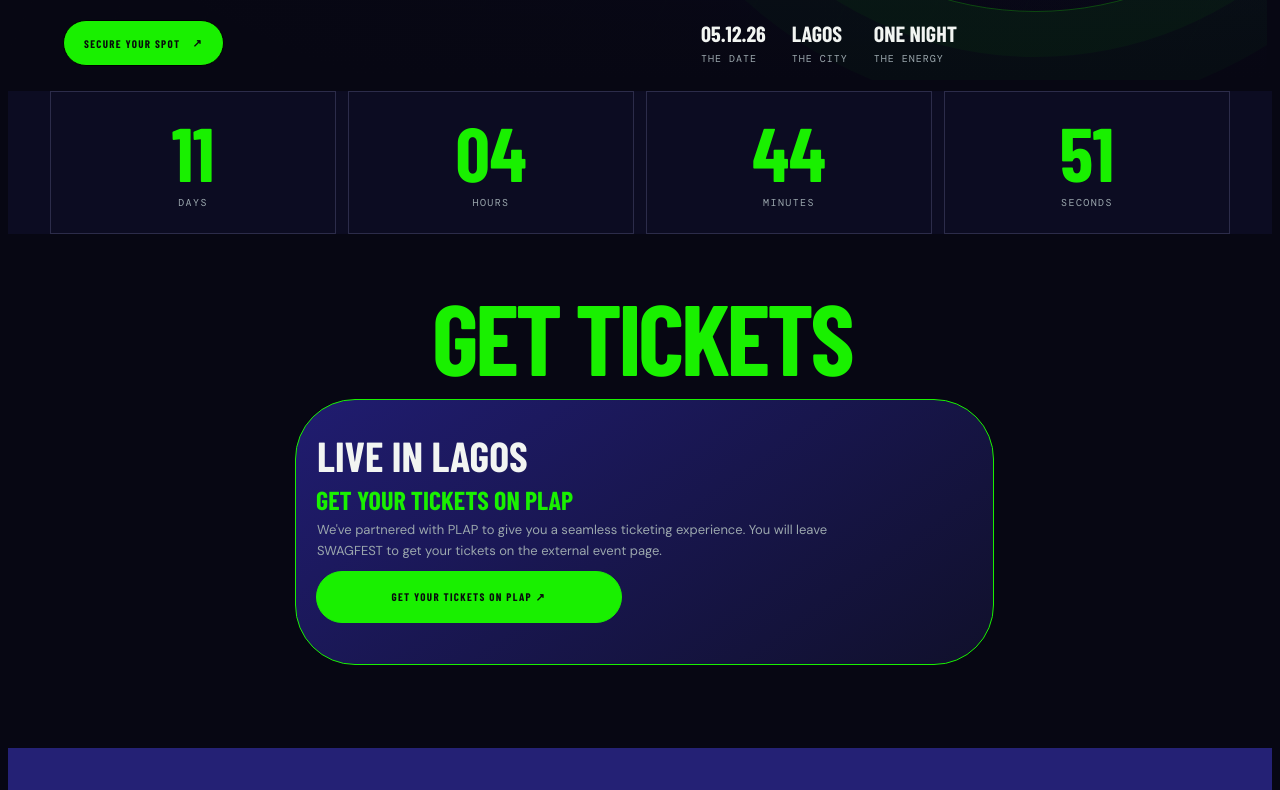
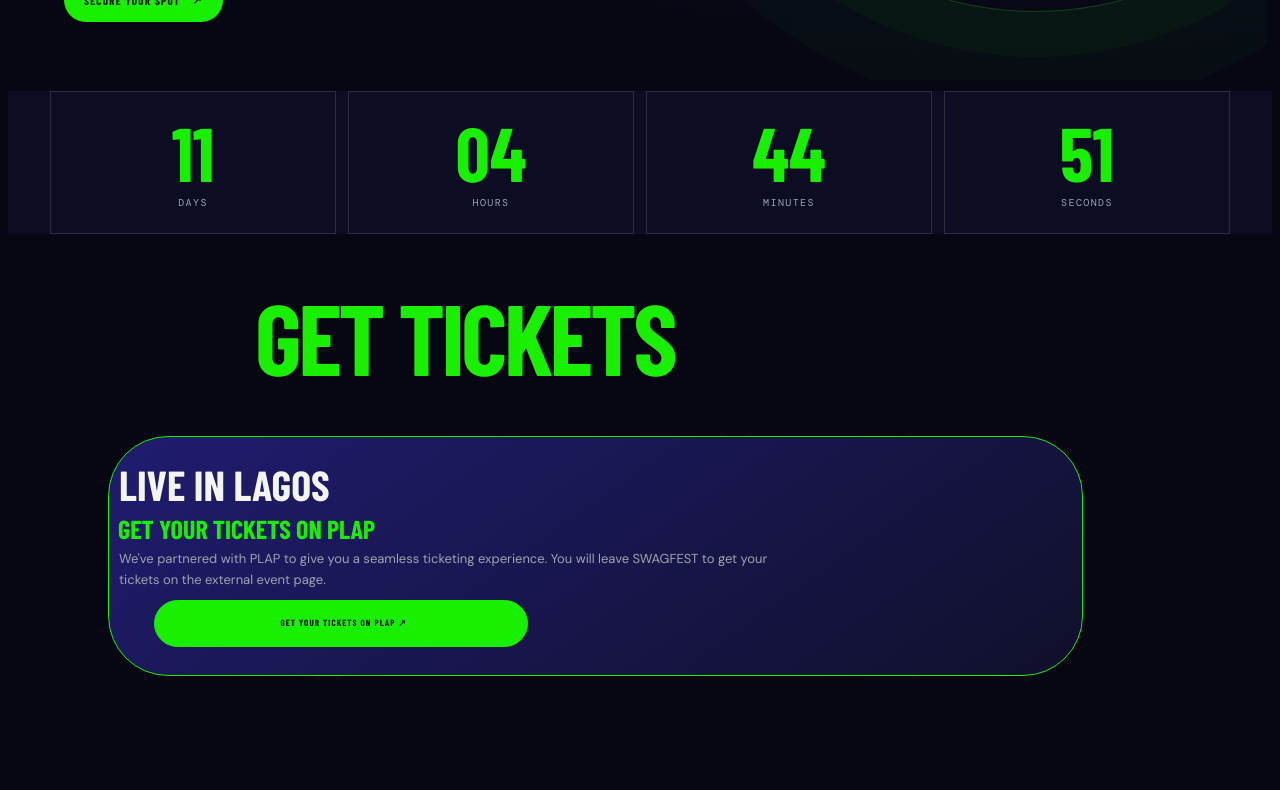
Before and after one commit to fxreonly/SWAGFEST, a plain HTML site: page index.html in a window 1280 px wide. Shown: the part 722-1512 px from the top of the page. Drawn offline with nearby package versions, Linux system fonts and the light colour scheme; a web font is replaced by a local one.

Commit message:
Add files via upload

```diff
--- a/index.html
+++ b/index.html
@@ -30,9 +30,9 @@
                 <div class="hero-bottom" style="padding: 0px; margin-bottom: -121px; margin-right: 97px; margin-top: 20px; position: static;">
                     <div class="">
                         <p class="hero-copy" style="padding-left: 5px; margin-left: 47px;">A gathering for sound, style and the people shaping what&apos;s next. One night. One frequency. All SWAG.</p>
-                        <a class="btn" href="#tickets" style="margin-left: 49px; margin-top: 21px; border-color: #000000; border-radius: 63px;">Secure your spot <span>&#8599;</span></a>
+                        <a class="btn" href="#tickets" style="margin-left: 49px; margin-top: 21px; border-color: #000000; border-radius: 63px; margin-bottom: 43px;">Secure your spot <span>&#8599;</span></a>
                     </div>
-                    <div class="hero-meta" style="margin-right: 199px; margin-top: -90px; margin-bottom: -1px; padding: 0px 10px 0px 0px;">
+                    <div class="hero-meta" style="padding: 0px 10px 62px 608px; margin: -90px -83px -1px -156px;">
                         <div>
                             <strong>05.12.26</strong><small>THE DATE</small>
                         </div>
@@ -69,15 +69,15 @@
                 <div class="wrap" style="padding: 0px; margin-top: 50px; margin-bottom: -359px;">
                     <div class="section-head" style="padding-left: 0px; padding-top: 0px; padding-bottom: 0px; margin: -73px -2px 65px -10px;">
                         <div>
-                            <h2 class="section-title"><font color="#19f000" style="padding: 0px 110px 0px 359px; width: -16px; height: 82px; margin-right: 238px; margin-left: 33px;" class="">GET TICKETS</font></h2>
+                            <h2 class="section-title"><font color="#19f000" style="padding: 0px 93px 0px 380px; width: -16px; height: 82px; margin-right: 3px; margin-left: -165px; margin-bottom: 5px;" class="">GET TICKETS</font></h2>
                         </div>
                     </div>
-                    <div class="tickets-grid reveal visible pinegrow-ui-helper-relative" style="padding: 0px; margin: 41px;">
-                        <article class="ticket featured" style="grid-area: auto / 1 / auto / 3; border-radius: 60px; padding: 8px 7px 41px 11px; margin: -45px 195px 169px 204px;">
+                    <div class="tickets-grid reveal visible pinegrow-ui-helper-relative" style="padding: 18px 0px 23px; margin: 41px 41px 151px;">
+                        <article class="ticket featured" style="grid-area: auto / 1 / auto / 3; border-radius: 60px; padding: 0px 141px 19px 0px; margin: -26px 106px 176px 17px;">
                             <h3 style="padding: 0px 0px 7px 10px;">LIVE IN LAGOS</h3>
                             <div class="price" style="margin-top: -8px; padding-bottom: 15px; padding-left: 9px;">GET YOUR TICKETS ON PLAP</div>
                             <p style="margin-bottom: 9px; margin-top: -10px; padding: 0px 8px 0px 10px; margin-right: 149px;">We&apos;ve partnered with PLAP to give you a seamless ticketing experience. You will leave SWAGFEST to get your tickets on the external event page.</p>
-                            <a class="btn" href="mailto:hello@swagfest.example?subject=SWAGFEST%20ticket%20updates" style="border-radius: 133px; padding: 18px; margin: 0px 0px 0px 9px; box-sizing: border-box;">GET YOUR TICKETS ON PLAP &#8599;</a>
+                            <a class="btn" href="mailto:hello@swagfest.example?subject=SWAGFEST%20ticket%20updates" style="border-radius: 133px; padding: 16px 0px 18px 5px; margin: 0px 0px 9px 45px; box-sizing: border-box; font-size: 9px;">GET YOUR TICKETS ON PLAP &#8599;</a>
                         </article>
                     </div>
                 </div>
```
